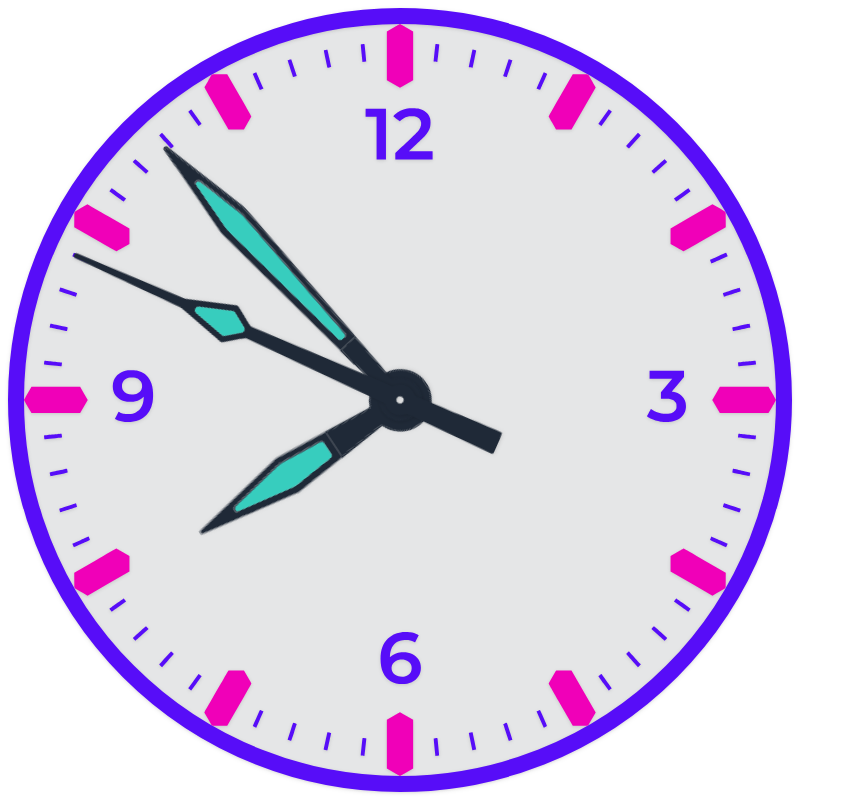
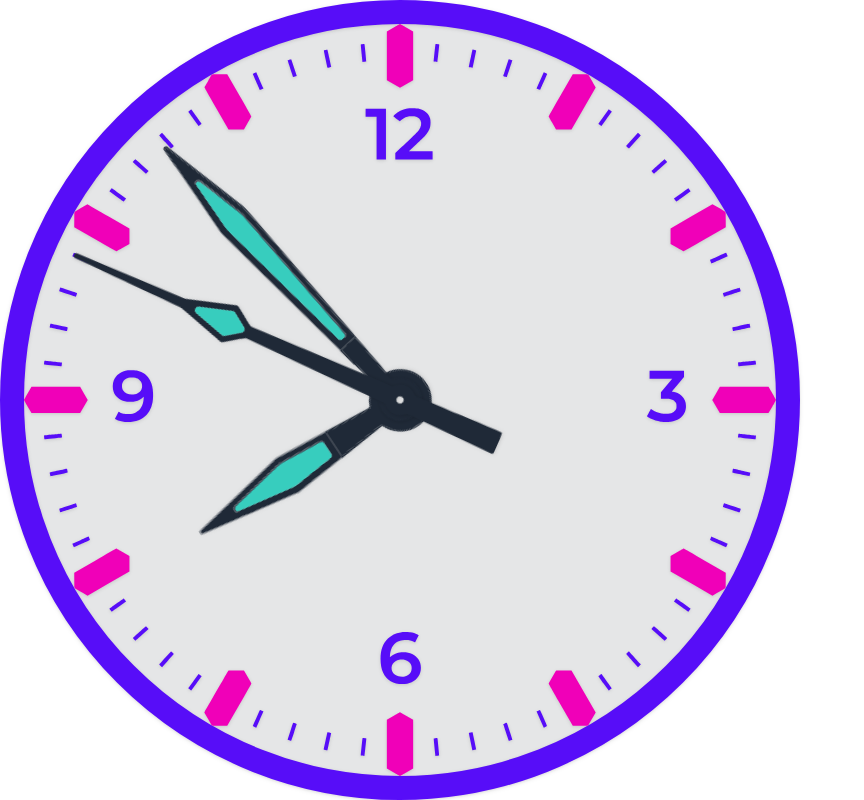
Before and after one commit to devadula-nandan/Frontendmentor_Challenges_My_Solutions, a React (Create React App) app: page /Clockv2 in a window 1280 px wide. Shown: the whole page, without its empty margins (0-864 px from the left). Built offline with nearby package versions, Linux system fonts and the light colour scheme.

Commit message:
small fixes

```diff
--- a/src/route-pages/clock/assets.jsx
+++ b/src/route-pages/clock/assets.jsx
@@ -1,5 +1,5 @@
 export const Dial = () =>
-    <svg id="dial" className="drop-shadow bg-base-content/10 rounded-full border-primary border-[2vmin] max-h-screen" xmlns="http://www.w3.org/2000/svg" version="1.0" preserveAspectRatio="xMidYMid meet" viewBox="412 412.1 4176 4175.9">
+    <svg id="dial" className="drop-shadow bg-base-content/10 rounded-full border-primary border-[3vmin] max-h-screen" xmlns="http://www.w3.org/2000/svg" version="1.0" preserveAspectRatio="xMidYMid meet" viewBox="412 412.1 4176 4175.9">
         <g className=" fill-primary" transform="translate(0,5000) scale(0.100000,-0.100000)" stroke="none">
             <path className=" fill-secondary" d="M24628 45672 l-358 -207 0 -1352 0 -1351 365 -211 365 -211 365 211 365 211 0 1351 0 1352 -360 208 c-198 114 -365 207 -372 206 -7 0 -174 -93 -370 -207z"></path>
             <path d="M22897 44759 c-38 -4 -71 -10 -75 -13 -6 -7 93 -965 101 -972 6 -6 198 14 205 21 4 4 -79 826 -94 933 -7 48 -4 47 -137 31z"></path>
--- a/src/route-pages/clock/clockv2.jsx
+++ b/src/route-pages/clock/clockv2.jsx
@@ -47,7 +47,7 @@ export const Clockv2 = () => {
     }, []);
 
     return (
-        <div className='p-2 w-[100vmin] h-[100vmin] relative'>
+        <div className='w-[100vmin] h-[100vmin] relative'>
             <Dial />
             <Second angle={angle.s} />
             <Minute angle={angle.m} />
```
